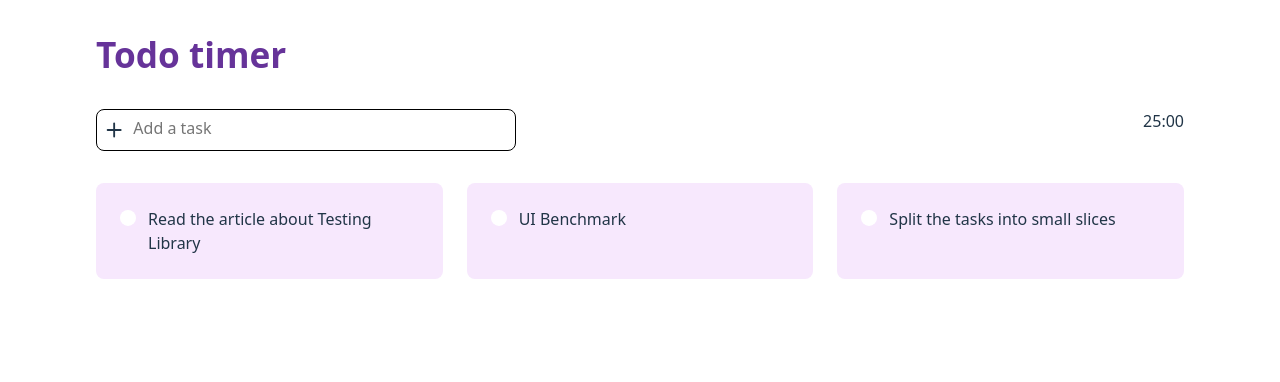
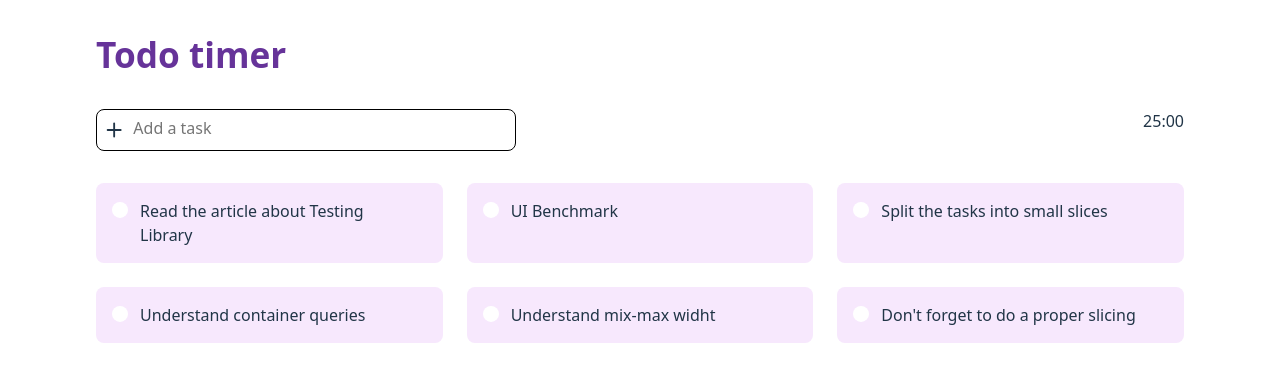
Before and after one commit to meegido/todo-timer, a React (Vite) app: page / in a window 1280 px wide. Shown: the top 382 px of the page. Built offline with nearby package versions, Linux system fonts and the light colour scheme.

Commit message:
adaptataive cards

```diff
--- a/src/components/todo-list/todo-list.module.css
+++ b/src/components/todo-list/todo-list.module.css
@@ -9,17 +9,19 @@
 }
 
 .card__wrapper {
+  box-sizing: border-box;
   display: flex;
   justify-content: flex-start;
-  padding: 24px;
+  flex: 1 1 calc(33.333% - 16px);
+  padding: 1em;
   border-radius: 8px;
   background-color: #f7e8fd;
-  min-width: fit-content;
+  min-width: 324px;
   width: 100%;
 
-  @media (min-width: 1200px) {
-    max-width: 368px;
-    min-width: 298px;
+  @media (min-width: 1400px) {
+    max-width: 494px;
+    min-width: 324px;
     width: 100%;
   }
 }
--- a/src/todo-timer.module.css
+++ b/src/todo-timer.module.css
@@ -11,9 +11,12 @@ main {
   flex-direction: column;
   gap: 24px;
   padding: 2em 0;
+  max-width: var(--container-width);
+  width: 100%;
 
   @media (min-width: 1200px) {
     flex-direction: row;
+    flex-wrap: wrap;
   }
 }
 
--- a/src/todo-timer.tsx
+++ b/src/todo-timer.tsx
@@ -12,6 +12,9 @@ const data = [
   { title: 'Read the article about Testing Library', id: 'i234234' },
   { title: 'UI Benchmark', id: '3w4hkljsd' },
   { title: 'Split the tasks into small slices', id: '3549349348' },
+  { title: 'Understand container queries', id: 'i2¡3453244234' },
+  { title: 'Understand mix-max widht', id: '30909w4hkljsd' },
+  { title: `Don't forget to do a proper slicing`, id: '35493493432238' },
 ];
 
 function TodoTimer() {
```
